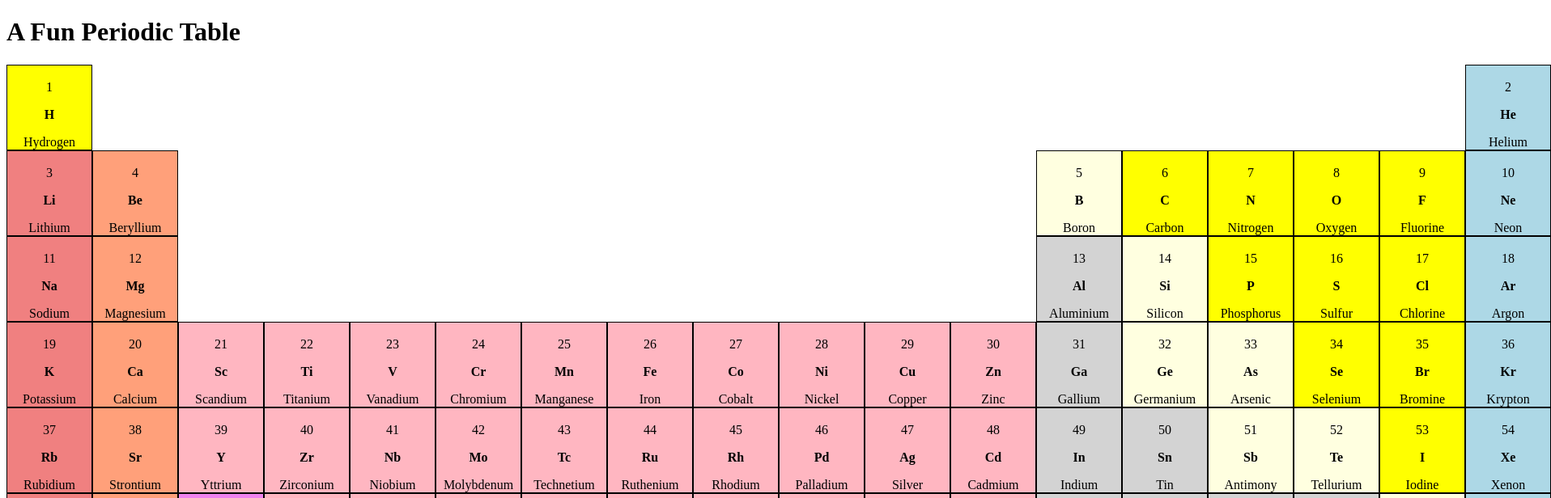
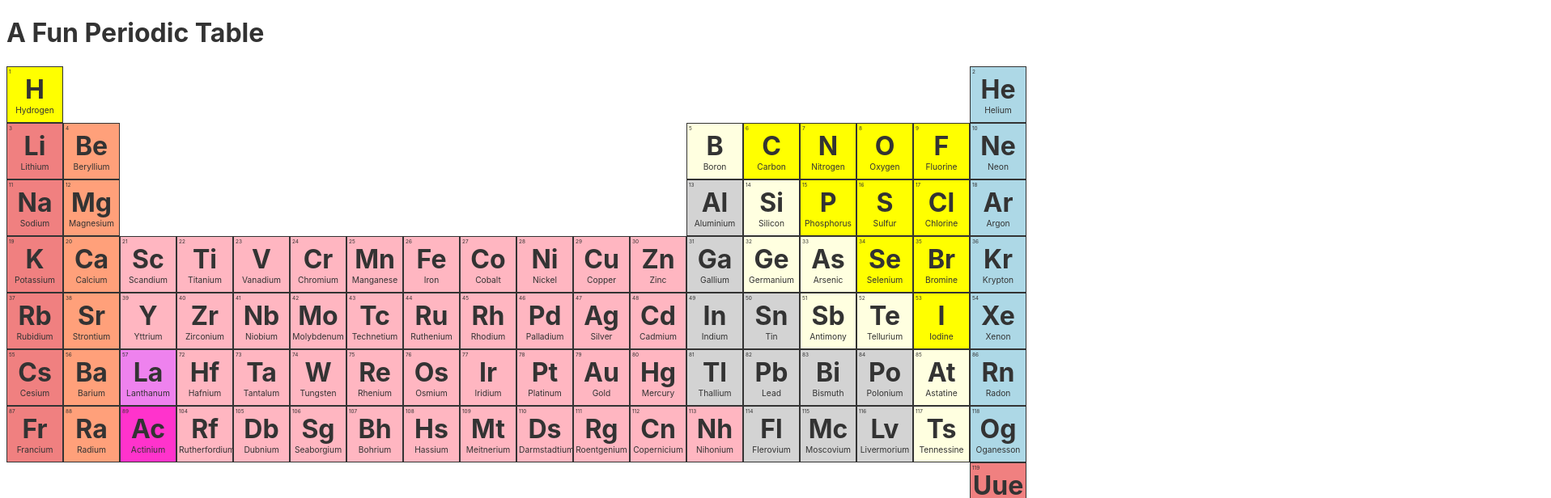
Before and after one commit to bubbagump2020/periodic, a React (Create React App) app in the folder periodic/: page / in a window 1280 px wide. Shown: the top 616 px of the page at 81% size, 1916 px wide, since content can reach past the window. Built offline with nearby package versions, Linux system fonts and the light colour scheme.

Commit message:
Styling coming along nicely. Info panel layout finished

```diff
--- a/periodic/package.json
+++ b/periodic/package.json
@@ -6,9 +6,10 @@
     "@testing-library/jest-dom": "^4.2.4",
     "@testing-library/react": "^9.3.2",
     "@testing-library/user-event": "^7.1.2",
+    "node": "^13.5.0",
     "react": "^16.12.0",
     "react-dom": "^16.12.0",
-    "react-scripts": "3.3.0"
+    "react-scripts": "3.2.0"
   },
   "scripts": {
     "start": "react-scripts start",
@@ -30,5 +31,8 @@
       "last 1 firefox version",
       "last 1 safari version"
     ]
+  },
+  "engines": {
+    "node": "12.x.x"
   }
 }
--- a/periodic/src/components/periodic_table/ElementCard.js
+++ b/periodic/src/components/periodic_table/ElementCard.js
@@ -11,9 +11,9 @@ class ElementCard extends React.Component {
         let element = this.props.attributes
         return(
             <div className={`element element-${num} ${element.category}`} onClick={this.openInfo}>
-                <p>{num}</p>
-                <p><strong>{element.symbol}</strong></p>
-                <p>{element.name}</p>
+                <div className="element-number">{num}</div>
+                <div className="element-symbol">{element.symbol}</div>
+                <div className="element-name">{element.name}</div>
             </div>
         )
     }
--- a/periodic/src/components/periodic_table/ElementInfo.js
+++ b/periodic/src/components/periodic_table/ElementInfo.js
@@ -6,10 +6,10 @@ class ElementInfo extends React.Component{
     render(){
         let element = this.props.element
         return(
-            <div id="information">
-                <h1>{element.name}</h1>
-                <button onClick={this.props.closeInfo}>Close Info</button>
-            </div>
+            <Fragment id="element-box" className={element.category}>
+                <div className="element-number">{element.number}</div>
+                <button id="close-button" onClick={this.props.closeInfo}><strong>X</strong></button>
+            </Fragment>
         )
     }
 }
--- a/periodic/src/components/periodic_table/Table.js
+++ b/periodic/src/components/periodic_table/Table.js
@@ -1,8 +1,8 @@
-import React from 'react'
+import React, { Fragment } from 'react'
 import './table_styling/Table.css'
 import ElementCard from './ElementCard'
 import { elements } from '../../PeriodicTableJSON.json'
-import ElementInfo from './ElementInfo'
+// import ElementInfo from './ElementInfo'
 
 class Table extends React.Component {
 
@@ -31,12 +31,39 @@ class Table extends React.Component {
     }
 
     render(){
+        let{
+            name,
+            summary,
+            symbol,
+            category,
+            number,
+            source,
+            appearance,
+            atomic_mass,
+            molar_heat,
+            density,
+            melt,
+            boil
+        } = this.state.element
         return(
             <div className="table-wrapper">
                 <h1 id="header">A Fun Periodic Table</h1>
                 <div id="table">
                     {this.createTable()}
-                    {this.state.showInfo ? (<ElementInfo element={this.state.element} closeInfo={this.closeInfo}/>) : ('')}
+                    {this.state.showInfo ? (
+                        <Fragment>
+                            <div id="element-box" className={`${category}`}>
+                                <div className="element-number">{number}</div>
+                                <div className="element-symbol">{symbol}</div>
+                                <div className="element-name">{name}</div>
+                            </div>
+                            <div id="element-information-box">
+                                <button id="close-button" onClick={this.closeInfo} title="X">X</button>
+                                <h1 className="element-title">{name}</h1>
+                                <div>Appearance: </div>
+                            </div>
+                        </Fragment>
+                    ) : ('')}
                 </div>
             </div>
         )
--- a/periodic/src/components/periodic_table/table_styling/Table.css
+++ b/periodic/src/components/periodic_table/table_styling/Table.css
@@ -1,16 +1,13 @@
+body {
+    font-family: -apple-system, BlinkMacSystemFont, 'Segoe UI', Roboto, Oxygen,
+      Ubuntu, Cantarell, 'Open Sans', 'Helvetica Neue', sans-serif;
+    color: #333333;
+  }
+
 .table-wrapper{
     width: 100%;
     margin: 0 auto;
-    max-width: 1900px;
-}
-
-.element{
-    text-align: center;
-    border: 1px solid;
-    padding: 2px;
-    width: 100px;
-    height: 100px;
-    overflow: hidden;
+    max-width: 2600;
 }
 
 #table{
@@ -19,11 +16,74 @@
     grid-template-rows: repeat(10, auto) 1fr;
 }
 
-#information{
-    grid-column: 3/13;
+.element{
+    cursor: pointer;
+    text-align: center;
+    border: 1px solid;
+    padding: 2px;
+    width: 5vw;
+    height: 5vw;
+    border: 1px solid #333333;
+    border-collapse: collapse;
+    overflow: hidden;
+}
+
+#element-box{
+    grid-column: 3/5;
     grid-row: 2/4;
+    margin: 0;
+    padding: 0.2vw;
+    overflow: hidden;
+}
+
+.element-number{
+    font-size: 0.5vw;
+    float: left;
+    position: absolute;
+}
+
+#element-box .element-number{
+    font-size: 1vw;
+}
+
+.element-symbol{
+    font-weight: bold;
+    text-align: center;
+    margin-top: 0.5vw;
+    font-size: 2.5vw;
+}
+
+#element-box .element-symbol{
+    font-size: 5vw;
+}
+
+.element-name{
+    font-size: 0.8vw;
+    text-align: center;
+
+}
+
+#element-box .element-name{
+    font-size: 1.5vw;
+}
+
+#element-information-box{
+    grid-column: 5/13;
+    grid-row: 2/4;
+    padding: 0.5vw;
     background-color: lightgreen;
-    padding: 0.5vw;
+}
+
+#close-button{
+    border: none;
+    color: white;
+    margin-left: auto;
+    background-color: red;
+    float: right;
+}
+
+.element-title{
+    display: inline-block;
 }
 
 .element-2{
```
Also changed, not shown: periodic/app.yaml (added, +13 -0 lines), 2 other files (tests, documents, lock files or other folders).
